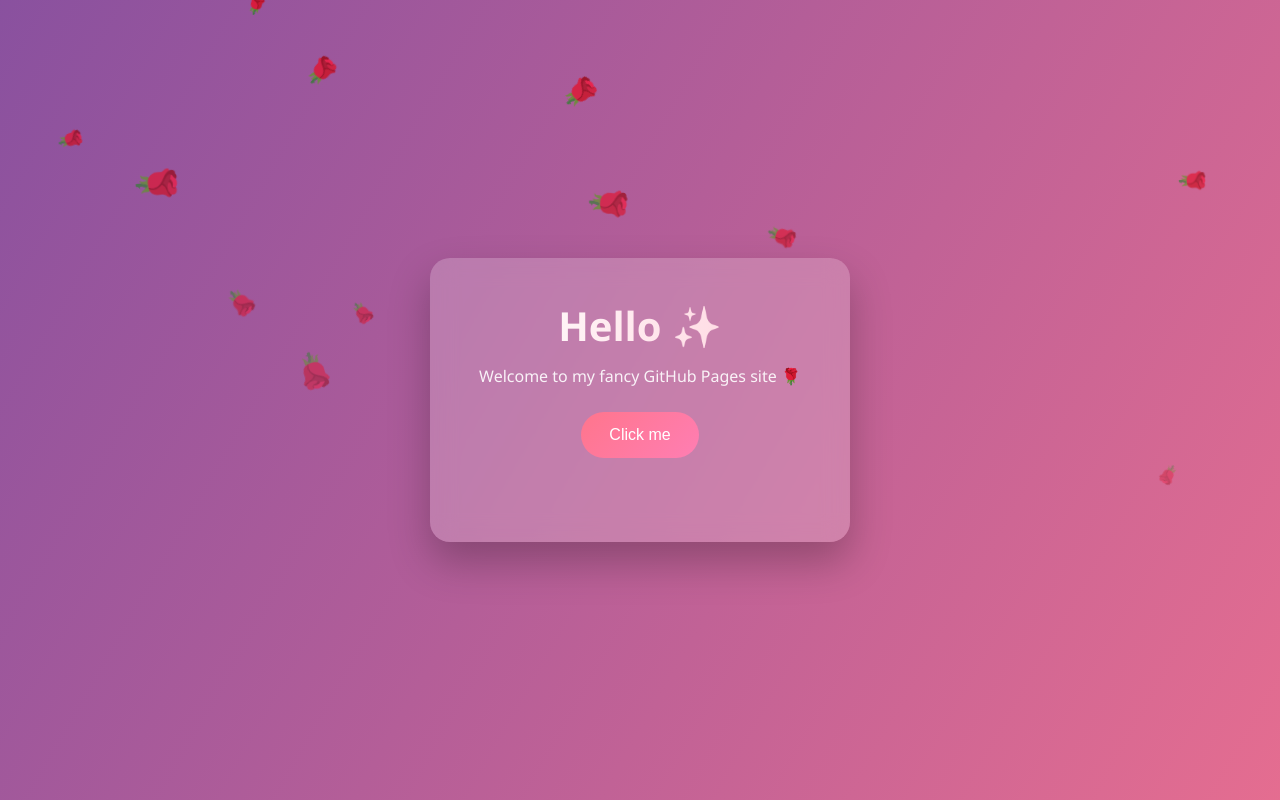
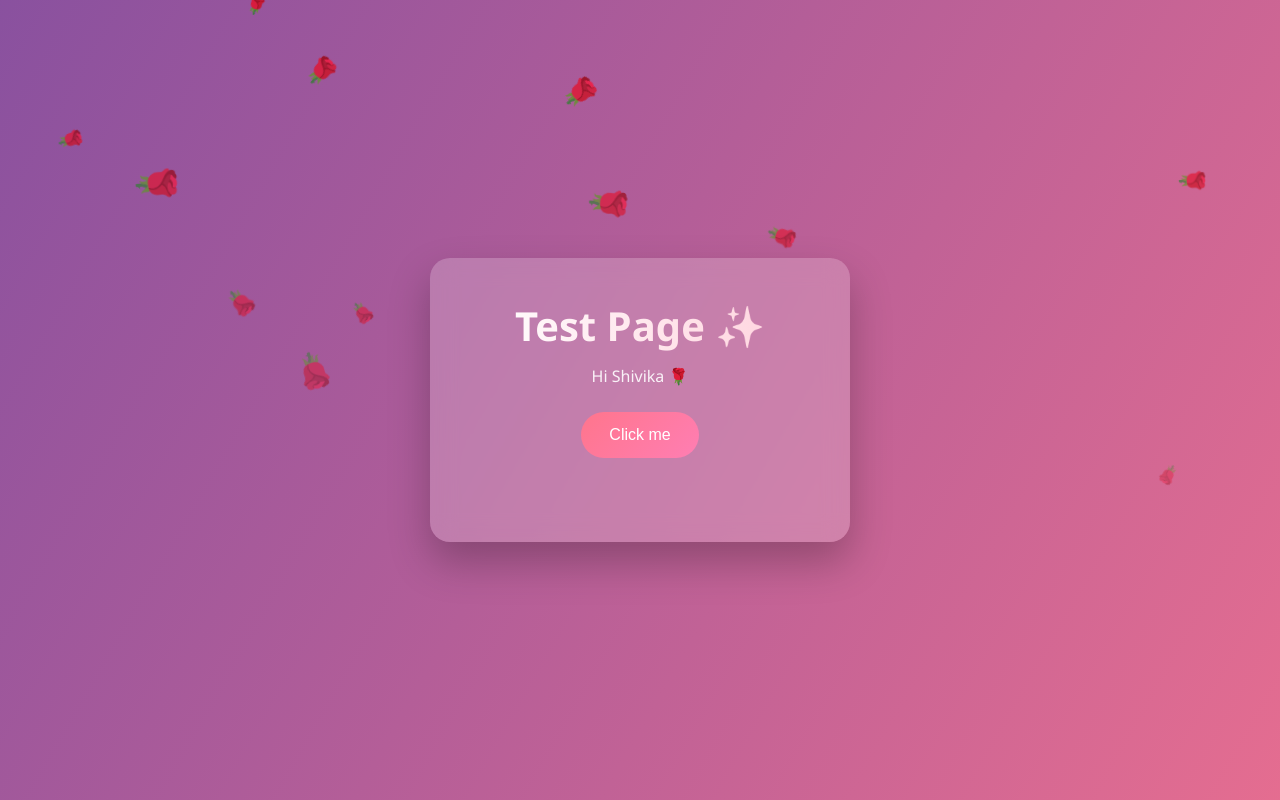
Before and after one commit to vishantchand/Website, a plain HTML site: page index.html in a window 1280 px wide. Drawn offline with Linux system fonts and the light colour scheme.

Commit message:
index.html

```diff
--- a/index.html
+++ b/index.html
@@ -13,9 +13,9 @@
 
   <!-- Main card -->
   <div class="card">
-    <h1 class="title">Hello ✨</h1>
+    <h1 class="title">Test Page ✨</h1>
     <p class="subtitle">
-      Welcome to my fancy GitHub Pages site 🌹
+      Hi Shivika 🌹
     </p>
 
     <button id="magicBtn">Click me</button>
```
